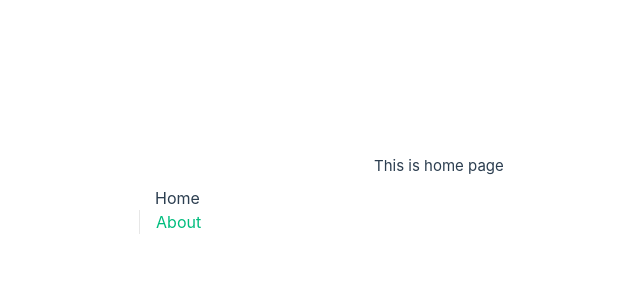
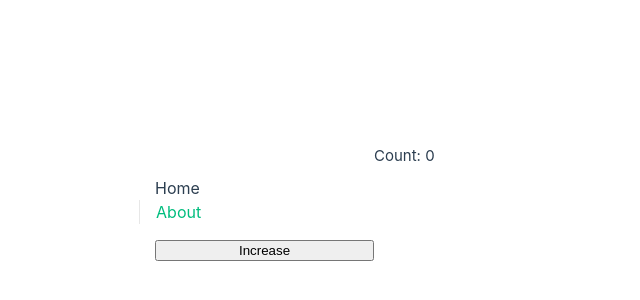
Before and after one commit to lyhuynhnhu/vue-basic, a Vue app: page / in a window 1280 px wide. Shown: the part 198-498 px from the top of the page, without its empty margins (266-906 px from the left). Built offline with nearby package versions, Linux system fonts and the light colour scheme.

Commit message:
onBeforeUpdate & onUpdated

```diff
--- a/src/views/HomeView.vue
+++ b/src/views/HomeView.vue
@@ -1,5 +1,20 @@
-<script setup></script>
+<script setup>
+import { onBeforeUpdate, onUpdated, ref } from 'vue'
+
+const count = ref(0)
+
+const increase = () => count.value++
+
+onBeforeUpdate(() => {
+  console.log('beforeUpdate', document.getElementById('count').textContent)
+})
+
+onUpdated(() => {
+  console.log('updated', document.getElementById('count').textContent)
+})
+</script>
 
 <template>
-  <main>This is home page</main>
+  <p id="count">Count: {{ count }}</p>
+  <button @click="increase">Increase</button>
 </template>
```
Also changed, not shown: 1 other file (tests, documents, lock files or other folders).
